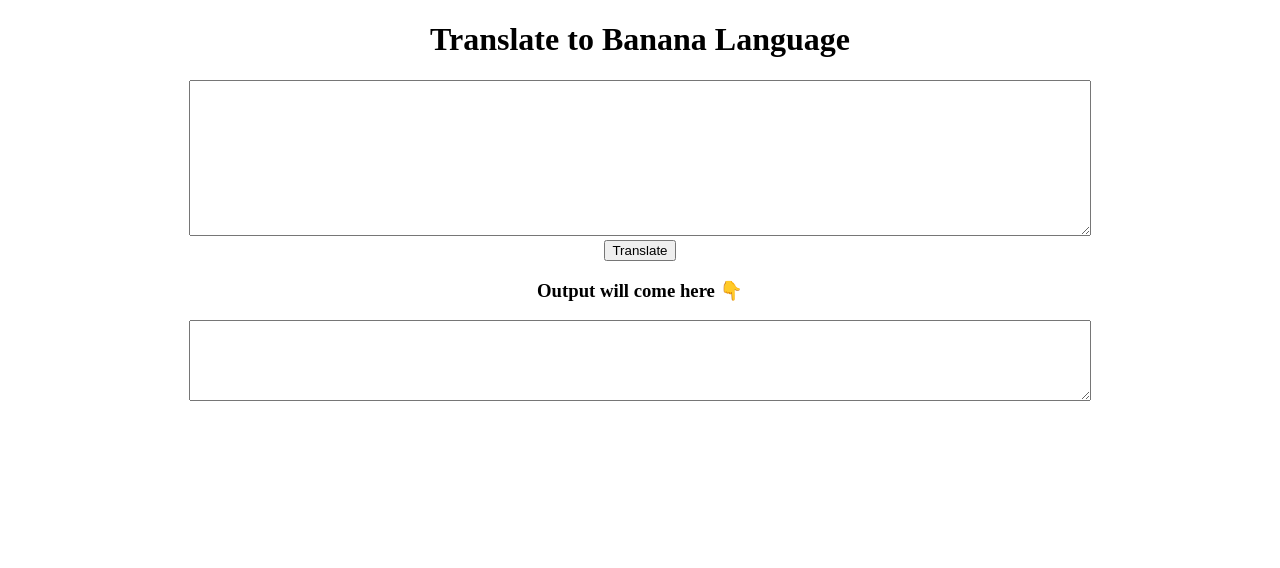
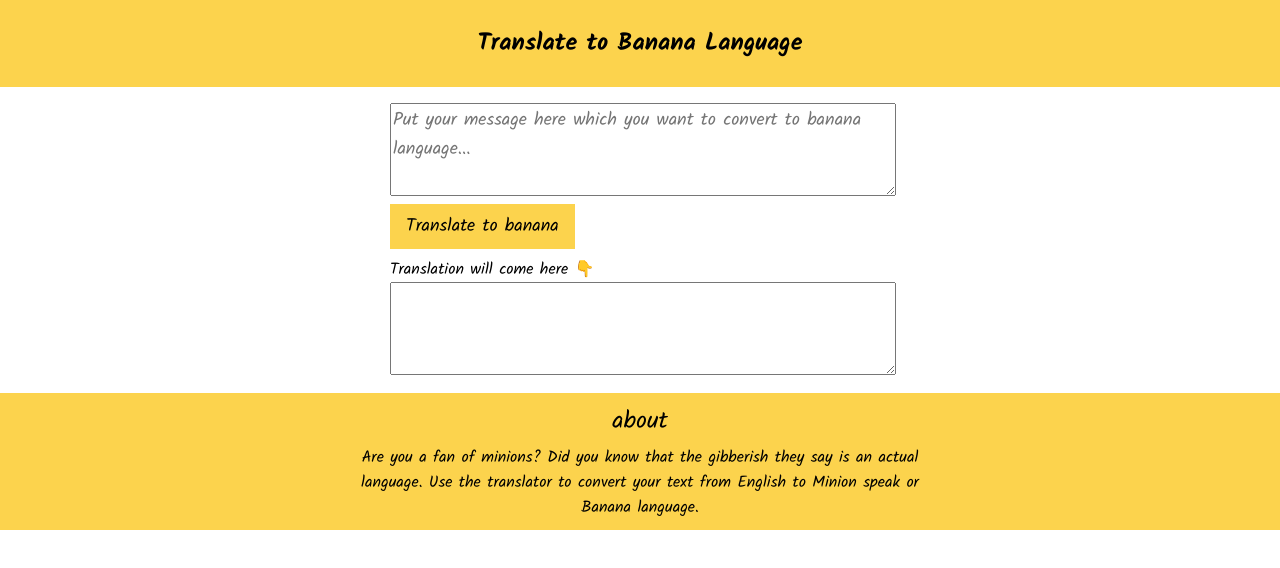
Before and after one commit to Aman-Dk/Translate-To-Minion, a plain HTML site: page index.html in a window 1280 px wide. Drawn offline with Linux system fonts and the light colour scheme.

Commit message:
completed

```diff
--- a/index.html
+++ b/index.html
@@ -1,5 +1,6 @@
 <!DOCTYPE html>
 <html lang="en">
+
 <head>
     <meta charset="UTF-8">
     <meta http-equiv="X-UA-Compatible" content="IE=edge">
@@ -7,20 +8,34 @@
     <title>Speak Banana</title>
     <link rel="stylesheet" href="/styles.css">
 </head>
+
 <body>
 
-    <h1>Translate to Banana Language</h1>
+    <header class="header">
+        <h2>Translate to Banana Language</h2>
+    </header>
 
-    <textarea name="" id="input" cols="30" rows="10"></textarea>
-    <br>
+    <div class="container">
+        <textarea id="input" rows="3" cols="30"
+            placeholder="Put your message here which you want to convert to banana language..."></textarea>
 
-    <button id="translate">Translate</button>
-    <h3>Output will come here 👇</h3>
+        <button id="translate">Translate to banana</button>
 
-    <textarea name="" id="output" cols="30" rows="5"></textarea>
+        <p>Translation will come here 👇</p>
 
+        <textarea name="" id="output" rows="3" cols="30"></textarea>
 
+    </div>
+
+    <footer class="footer">
+        <div>about</div>
+        <p>Are you a fan of minions? Did you know that the gibberish they
+            say is an actual language. Use the translator to convert
+            your text from English to Minion speak or Banana language.
+        </p>
+    </footer>
 
     <script src="/app.js" type="text/javascript"></script>
 </body>
+
 </html>
--- a/styles.css
+++ b/styles.css
@@ -1,6 +1,68 @@
-body{
+@import url('https://fonts.googleapis.com/css2?family=Kalam:wght@400;700&family=Montserrat:wght@400;700&display=swap');
+
+:root{
+    --primary-color:#FCD34D;
+    --secondary-color:#D1D5DB;
+    --highlight-color:#FBBF24;
+}
+body {
+    font-family: 'Kalam', cursive;
+    margin: 0rem;
+}
+
+.header {
+    background-color: var(--primary-color);
+    padding: 1.5rem;
+    margin-bottom: 1rem;
+}
+.header h2{
+    margin: 0rem;
     text-align: center;
 }
-textarea{
-    width: 70vw;
+
+.container{
+    max-width: 500px;
+    padding: 0rem 1rem;
+    margin: auto;
 }
+
+.container textarea{
+    width: 100%;
+    font-family: 'Kalam', cursive;
+    font-size: large;
+}
+
+.container button{
+    padding: 0.5rem 1rem;
+    font-family: 'Kalam', cursive;
+    font-size: large;
+    background-color: var(--primary-color);
+    border: none;
+    margin: 0rem 0rem 0.5rem 0rem;
+}
+
+.container button:hover{
+    background-color: var(--highlight-color);
+}
+
+.container p{
+    padding: 0;
+    margin: 0;
+}
+
+.footer{
+    background-color: var(--primary-color);
+    margin-top: 0.6rem;
+    margin-bottom: 0rem;
+    padding: 0.6rem;
+}
+.footer div{
+    font-size: x-large;
+    text-align: center;
+}
+.footer p{
+    display: block;
+    margin: 0.25rem auto 0rem auto;
+    max-width: 600px;
+    text-align: center;
+}
```
